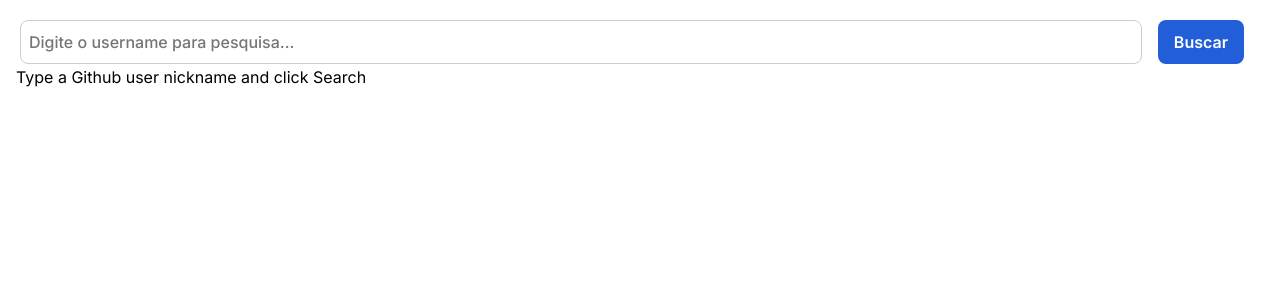
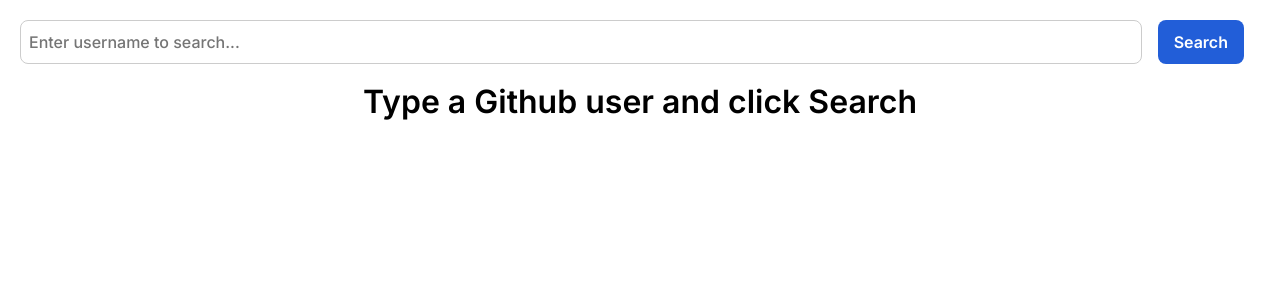
Before and after one commit to renato29/git-user-finder, a React (Create React App) app: page / in a window 1280 px wide. Shown: the top 300 px of the page. Built offline with nearby package versions, Linux system fonts and the light colour scheme; no server answers.

Commit message:
hasUser-false-done

```diff
--- a/src/App.js
+++ b/src/App.js
@@ -1,5 +1,6 @@
 import React from 'react';
 import Layout from './components/layout/Layout';
+import NoSearch from './components/noSearch/NoSearch';
 import Profile from './components/profile/Profile'
 import Repos from './components/repositories/Repos';
 import useGithub from './hooks/GithubHooks';
@@ -17,7 +18,7 @@
               <Repos /></>
           )}
         </>
-      ) : (<h3>Type a Github user nickname and click Search</h3>)}
+      ) : (<NoSearch />)}
 
     </Layout>
 
--- a/src/components/header/Header.jsx
+++ b/src/components/header/Header.jsx
@@ -17,11 +17,11 @@
             <S.Wrapper>
                 <input
                 type="text"
-                placeholder="Digite o username para pesquisa..."
+                placeholder="Enter username to search..."
                 onChange={(event) => setUsernameForSearch(event.target.value)}
                 />
             <button type="submit" onClick={submitGetUser}>
-            <span>Buscar</span>
+            <span>Search</span>
             </button>
         </S.Wrapper></header>
         )
--- /dev/null
+++ b/src/components/noSearch/NoSearch.jsx
@@ -0,0 +1,12 @@
+import React from 'react'
+import *  as S from './styled'
+
+const NoSearch = () => {
+    return (
+        <S.Wrapper>
+            <h3>Type a Github user and click Search</h3>
+        </S.Wrapper>
+    )
+}
+
+export default NoSearch
--- /dev/null
+++ b/src/components/noSearch/styled.js
@@ -0,0 +1,12 @@
+import styled from 'styled-components';
+
+export const Wrapper = styled.div`
+    display: flex;
+    margin: 16px;
+    justify-content: center;
+    h3 {
+        font-weight : bold;
+        font-size: 32px;
+    }
+
+`
```
